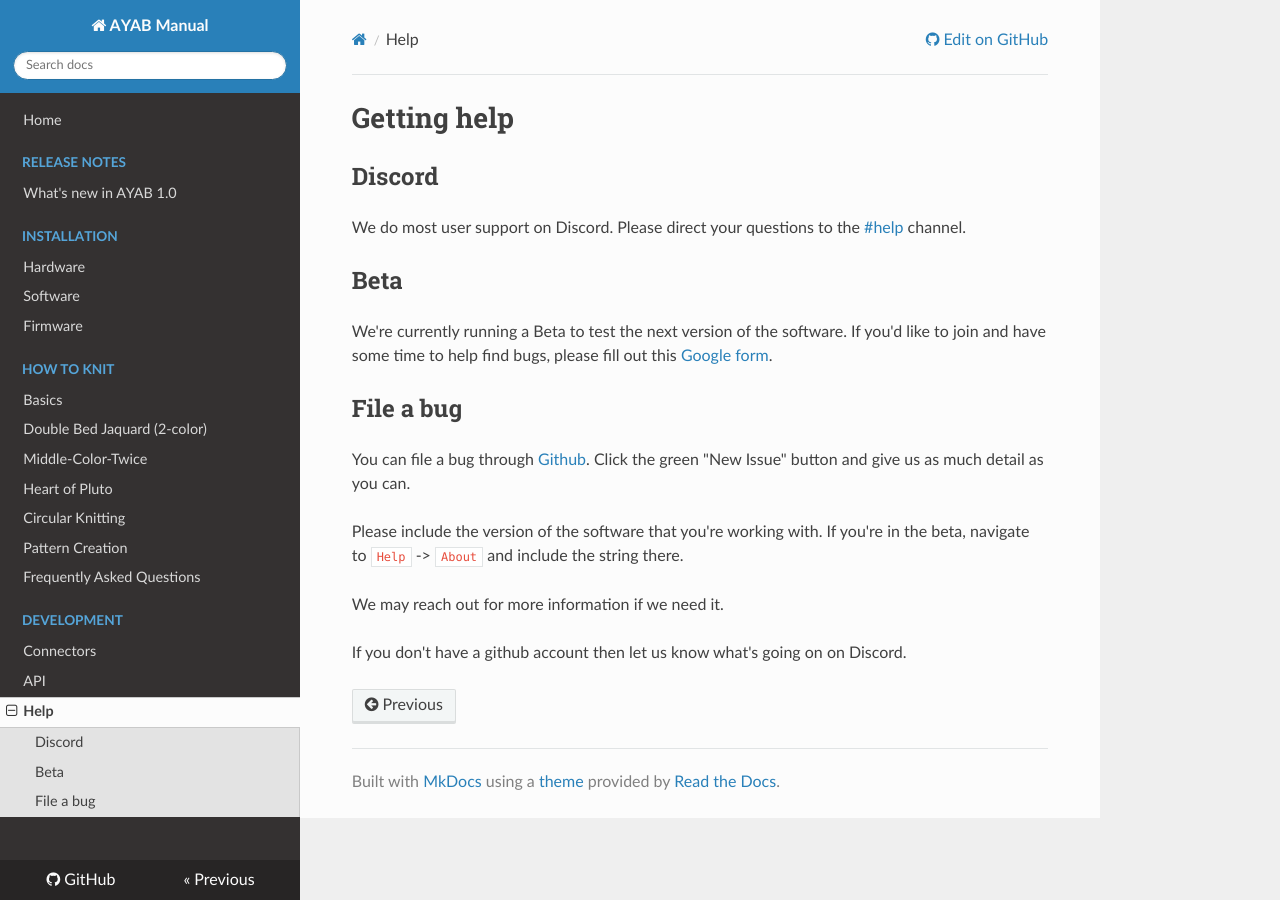
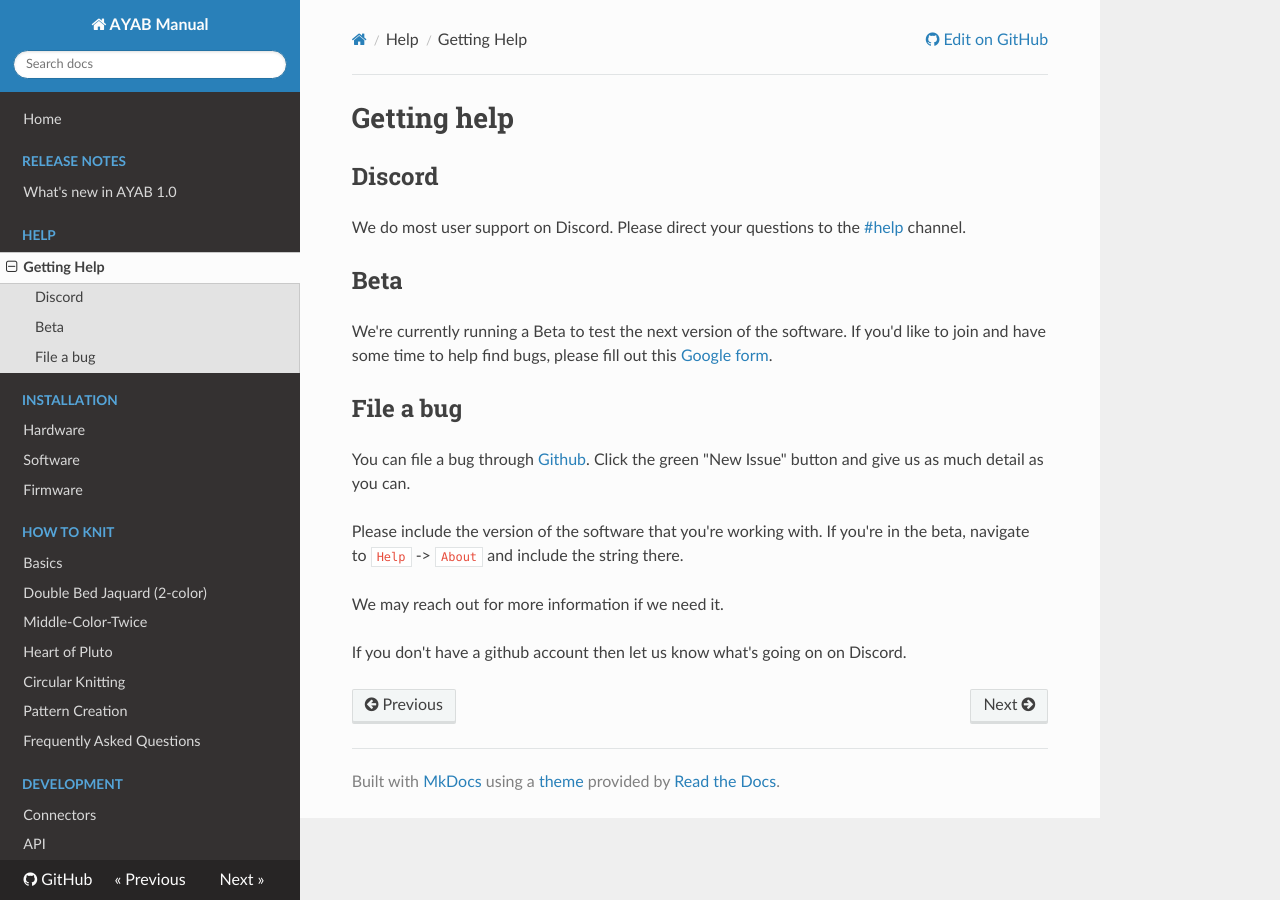
Before and after one commit to AllYarnsAreBeautiful/ayab-manual, an MkDocs documentation site: the page built from docs/help/discord.md, in a window 1280 px wide. Built offline with MkDocs 1.6.1, drawn with Linux system fonts in a browser that asks for light colours; nearby versions of some CDN libraries.

Commit message:
Update mkdocs.yml

```diff
--- a/mkdocs.yml
+++ b/mkdocs.yml
@@ -9,6 +9,8 @@ nav:
   - Home: index.md
   - Release notes:
     - What's new in AYAB 1.0: whats-new-in-1.0.md
+  - Help:
+    - Getting Help: help/discord.md
   - Installation:
       - Hardware: installation/hardware.md
       - Software: installation/software.md
@@ -24,4 +26,3 @@ nav:
   - Development:
       - Connectors: development/connectors.md
       - API: development/API.md
-  - Help: help/discord.md
```
